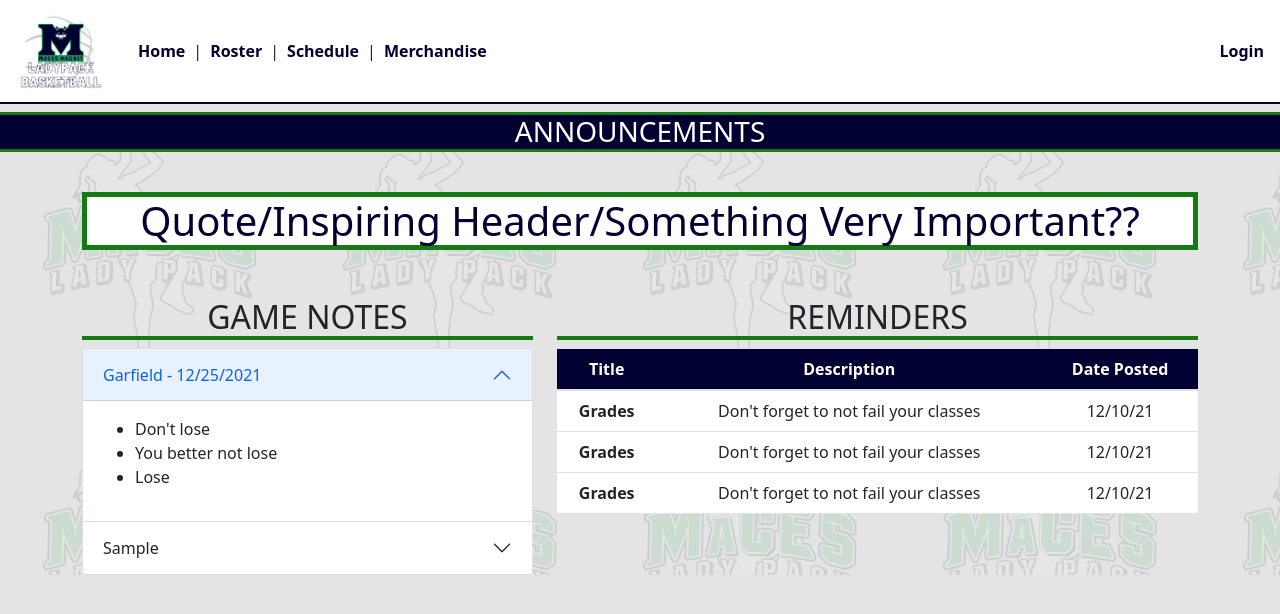
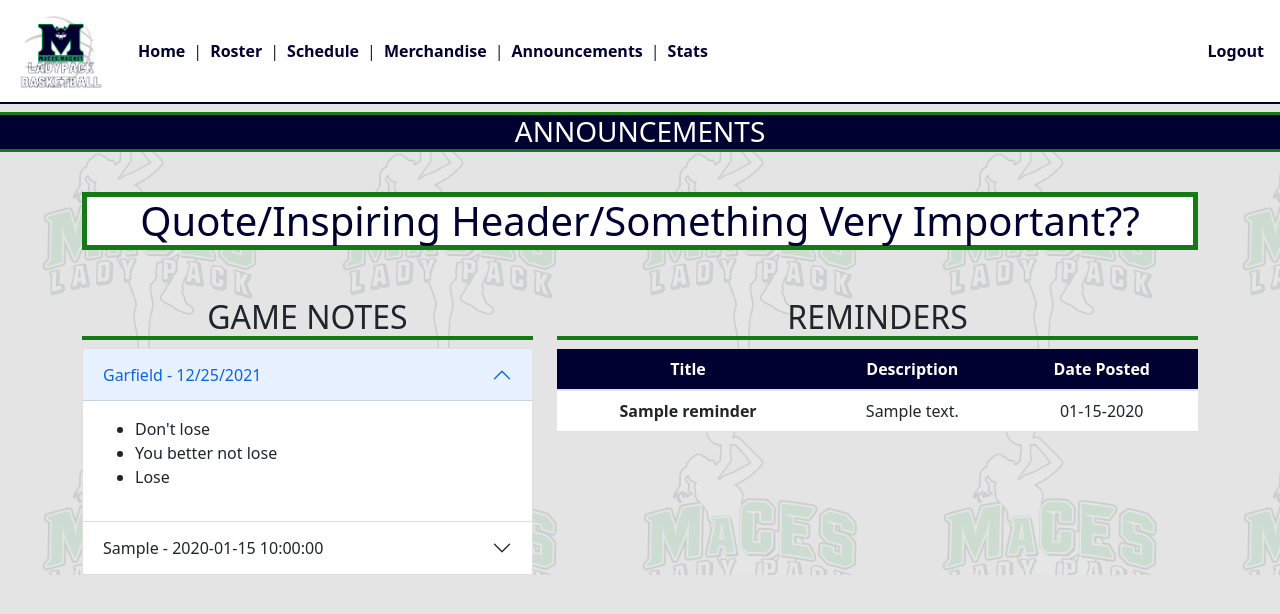
Before and after one commit to Kquach12/Maces-Website, a Flask app: page /announcements in a window 1280 px wide. Shown: the top 614 px of the page. Run offline with Flask 2, Linux system fonts and the light colour scheme; tables that the repository leaves empty or names only in its code hold one stand-in row (values such as "Sample post"); some libraries are stand-ins or nearby versions.

Commit message:
Display reminders from db

```diff
--- a/calendar/flask_app/controllers/notes.py
+++ b/calendar/flask_app/controllers/notes.py
@@ -4,6 +4,7 @@ from flask_app.models.note import Note
 from flask_app.models.user import User
 from flask_app.models.season import Season
 from flask_app.models.game import Game
+from flask_app.models.reminder import Reminder
 
 
 
@@ -12,16 +13,15 @@ def announcements():
     user = None
     notes = None
     season = Season.get_most_recent()
-    if 'user_id' in session:
-        data = {
-            "id": session['user_id']
-        }
-        user = User.get_one(data)
+    if 'user_id' not in session:
+        redirect('/')
+
     if season:
         data ={
             'season_id': season.id
         }
         games = Game.get_all_in_season(data)
+        reminders = Reminder.get_all()
         # notes = Note.get_all_in_season_with_games(data)
         notes = Note.get_all()
         print(games)
@@ -38,4 +38,4 @@ def announcements():
                 noteIdx += 1
 
 
-    return render_template('announcements.html', user = user, games = games)
+    return render_template('announcements.html', games = games, reminders = reminders)
--- a/calendar/flask_app/templates/announcements.html
+++ b/calendar/flask_app/templates/announcements.html
@@ -24,18 +24,13 @@
                 <a href="/roster" class="ml-2 mr-2 font-weight-bold navbar-link">Roster</a> |
                 <a href="/schedule" class="ml-2 mr-2 font-weight-bold navbar-link">Schedule</a> |
                 <a href="#" class="ml-2 mr-2 font-weight-bold navbar-link">Merchandise</a>
-                {% if user != None %}
-                    | <a href="/announcements" class="ml-2 mr-2 font-weight-bold navbar-link">Announcements</a> |
-                    <a href="#" class="ml-2 mr-2 font-weight-bold navbar-link">Stats</a>
-                {% endif %}
+                | <a href="/announcements" class="ml-2 mr-2 font-weight-bold navbar-link">Announcements</a> |
+                <a href="#" class="ml-2 mr-2 font-weight-bold navbar-link">Stats</a>
             </div>
         </div>
         <div class="my-2 my-lg-0">
-                {% if user != None %}
-                <a href="/logout" class="font-weight-bold navbar-link">Logout</a>
-                {% else %}
-                <a href="/login" class="font-weight-bold navbar-link">Login</a>
-                {% endif %}
+            <a href="/logout" class="font-weight-bold navbar-link">Logout</a>
+
         </div>
     </nav>
 
@@ -75,7 +70,7 @@
                         <div class="accordion-item">
                             <h2 class="accordion-header" id="{{'#panel' + game.id|string}}">
                                 <button class="accordion-button collapsed" type="button" data-bs-toggle="collapse" data-bs-target="{{'#panel' + game.id|string}}" aria-expanded="false" aria-controls="panelsStayOpen-collapseOne">
-                                    {{game.opponent}}
+                                    {{game.opponent}} - {{game.date}}
                                 </button>
                             </h2>
                             <div id="{{'panel' + game.id|string}}" class="accordion-collapse collapse" aria-labelledby="panelsStayOpen-headingOne">
@@ -104,7 +99,14 @@
                         </tr>
                     </thead>
                     <tbody>
-                        <tr>
+                        {% for reminder in reminders%}
+                            <tr>
+                                <th>{{reminder.subject}}</th>
+                                <td>{{reminder.text}}</td>
+                                <td>{{reminder.created_at.strftime('%m-%d-%Y')}}</td>
+                            </tr>
+                        {% endfor %}
+                        <!-- <tr>
                             <th>Grades</th>
                             <td>Don't forget to not fail your classes</td>
                             <td>12/10/21</td>
@@ -118,7 +120,7 @@
                             <th>Grades</th>
                             <td>Don't forget to not fail your classes</td>
                             <td>12/10/21</td>
-                        </tr>
+                        </tr> -->
 
                     </tbody>
                 </table>
```
